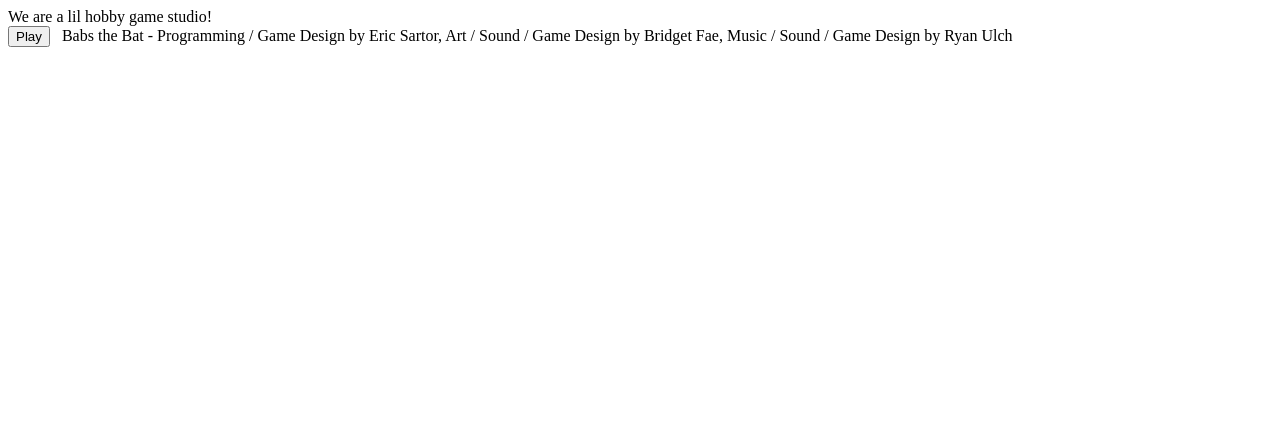
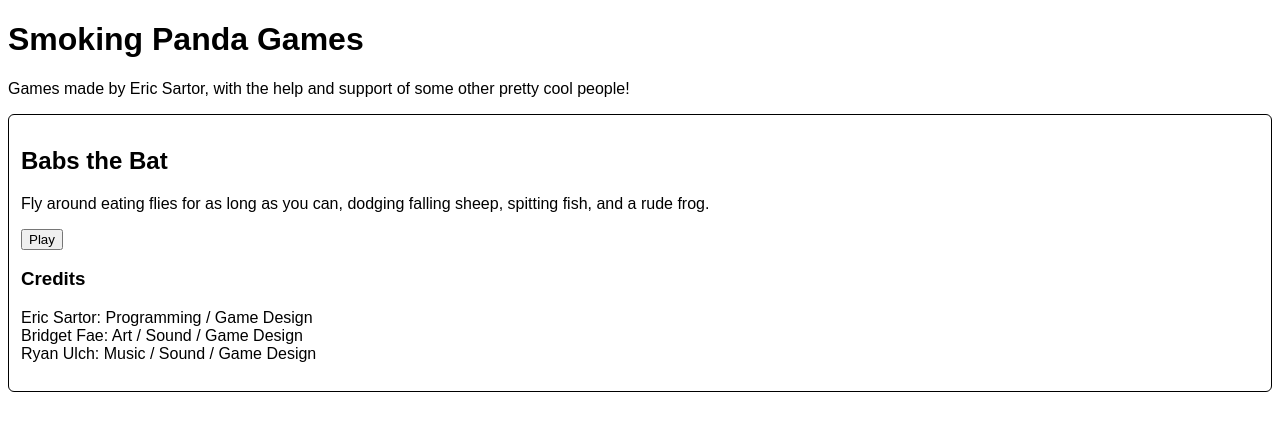
Before and after one commit to ericsartor/smokingpandagames, a website built with Vite: page index.html in a window 1280 px wide. Built offline with nearby package versions, Linux system fonts and the light colour scheme.

Commit message:
make website look tolerable

```diff
--- a/index.html
+++ b/index.html
@@ -5,6 +5,7 @@
     <link rel="icon" type="image/png" href="/favicon.ico" />
     <meta name="viewport" content="width=device-width, initial-scale=1.0" />
     <title>Smoking Panda Games</title>
+    <link href="/src/main.css" rel="stylesheet" type="text/css" />
   </head>
   <body>
 
--- /dev/null
+++ b/src/main.css
@@ -0,0 +1,3 @@
+body {
+    font-family: sans-serif;
+}
--- a/src/main.ts
+++ b/src/main.ts
@@ -1,24 +1,49 @@
 const games: {
   name: string;
-  credits: string;
+  description: string;
+  credits: string[];
   path: string;
 }[] = [
   {
     name: 'Babs the Bat',
-    credits: 'Programming / Game Design by Eric Sartor, Art / Sound / Game Design by Bridget Fae, Music / Sound / Game Design by Ryan Ulch',
+    description: 'Fly around eating flies for as long as you can, dodging falling sheep, spitting fish, and a rude frog.',
+    credits: [
+      'Eric Sartor: Programming / Game Design',
+      'Bridget Fae: Art / Sound / Game Design',
+      'Ryan Ulch: Music / Sound / Game Design',
+    ],
     path: '/babs/build.html',
   }
 ];
 
-document.body.innerHTML = '<div>We are a lil hobby game studio!</div>';
+document.body.innerHTML = `
+  <h1>Smoking Panda Games</h1>
+  <p>Games made by Eric Sartor, with the help and support of some other pretty cool people!</p>
+  <div id="game-list"></div>
+`;
 
+const gameListEl: HTMLElement = document.getElementById('game-list')!;
 games.forEach((game) => {
   const div = document.createElement('div');
+  div.style.padding = "12px";
+  div.style.margin = "12px 0";
+  div.style.border = "1px solid black";
+  div.style.borderRadius = "6px";
   div.innerHTML = `
-    <button style="margin-right: 12px;">Play</button>${game.name} - ${game.credits}
+    <h2>${game.name}</h2>
+    <main>
+      <p>${game.description}</p>
+      <p>
+        <button class="play">Play</button>
+      </p>
+      <h3>Credits</h3>
+      <p>
+        ${game.credits.join('<br>')}
+      </p>
+    <main>
   `;
-  div.children[0].addEventListener('click', () => {
+  div.querySelector('button.play')!.addEventListener('click', () => {
     location.assign(game.path);
   });
-  document.body.appendChild(div);
+  gameListEl.appendChild(div);
 });
```
